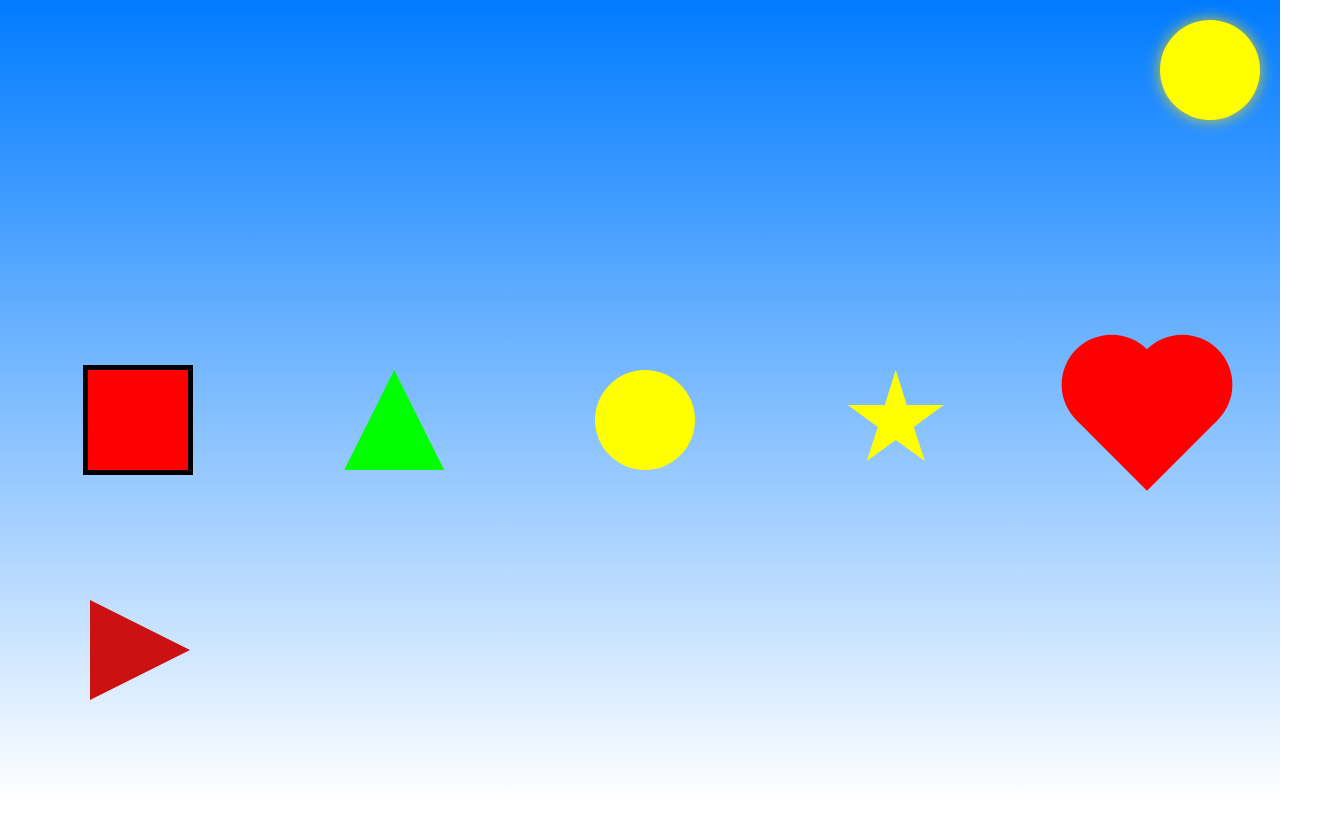
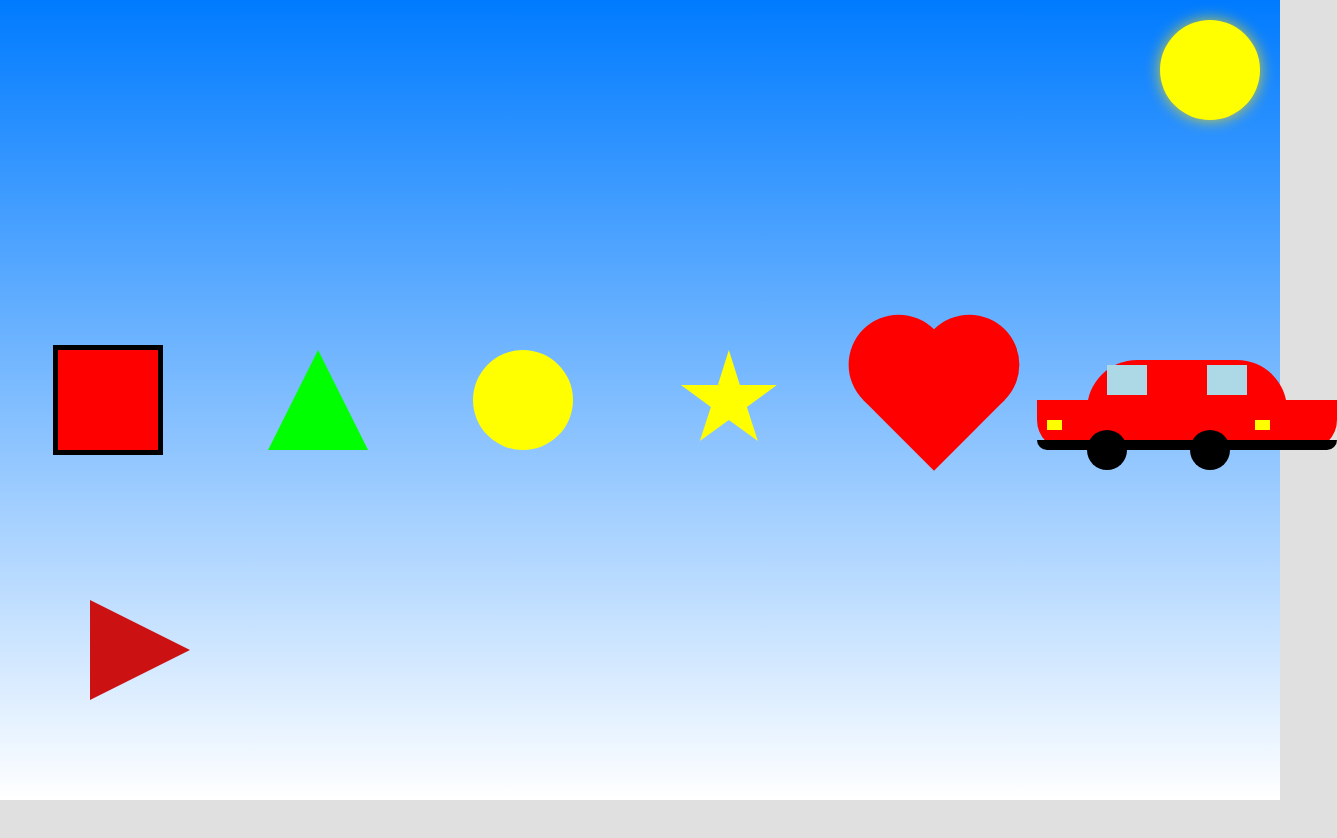
Before and after one commit to danilinhotj187/formacss, a plain HTML site: page index.html in a window 1280 px wide. Shown: the whole page, 1337 px wide, since content can reach past the window. After the commit the page ends 800 px from the top, so only its background shows below. Drawn offline with Linux system fonts and the light colour scheme.

Commit message:
criando carro

```diff
--- /dev/null
+++ b/carro.css
@@ -0,0 +1,104 @@
+/* Estilo do carro esportivo */
+
+body {
+    background-color: #e0e0e0;
+    display: flex;
+    justify-content: center;
+    align-items: center;
+    height: 100vh;
+    margin: 0;
+  }
+
+  .carro {
+    position: relative;
+    width: 300px;
+    height: 100px;
+  }
+
+  /* Parte superior do carro */
+  .topo {
+    position: absolute;
+    top: 10px;
+    left: 50px;
+    width: 200px;
+    height: 50px;
+    background-color: red;
+    border-radius: 50px 50px 0 0;
+  }
+
+  /* Janelas */
+  .janela-esquerda,
+  .janela-direita {
+    position: absolute;
+    top: 15px;
+    width: 40px;
+    height: 30px;
+    background-color: lightblue;
+  }
+
+  .janela-esquerda {
+    left: 70px;
+  }
+
+  .janela-direita {
+    left: 170px;
+  }
+
+  /* Corpo do carro */
+  .corpo {
+    position: absolute;
+    top: 50px;
+    left: 0;
+    width: 300px;
+    height: 50px;
+    background-color: red;
+    border-radius: 0 0 30px 30px;
+  }
+
+  /* Para-choque */
+  .parachoque {
+    position: absolute;
+    bottom: 0;
+    left: 0;
+    width: 300px;
+    height: 10px;
+    background-color: black;
+    border-radius: 0 0 10px 10px;
+  }
+
+  /* Rodas */
+  .roda-esquerda,
+  .roda-direita {
+    position: absolute;
+    bottom: -20px;
+    width: 40px;
+    height: 40px;
+    background-color: black;
+    border-radius: 50%;
+  }
+
+  .roda-esquerda {
+    left: 50px;
+  }
+
+  .roda-direita {
+    right: 50px;
+  }
+
+  /* Faróis */
+  .farol-esquerdo,
+  .farol-direito {
+    position: absolute;
+    top: 70px;
+    width: 15px;
+    height: 10px;
+    background-color: yellow;
+  }
+
+  .farol-esquerdo {
+    left: 10px;
+  }
+
+  .farol-direito {
+    right: 10px;
+  }
--- a/index.html
+++ b/index.html
@@ -3,6 +3,7 @@
 <head>
     <title>Formas com CSS</title>
     <link rel="stylesheet" href="styles.css">
+    <link rel="stylesheet" href="carro.css">
 </head>
 <body>
     <div id="container">
@@ -17,5 +18,17 @@
         </div>
         <div id="seta-direita"></div>
     </div>
+
+    <div class="carro">
+        <div class="topo"></div>
+        <div class="janela-esquerda"></div>
+        <div class="janela-direita"></div>
+        <div class="corpo"></div>
+        <div class="parachoque"></div>
+        <div class="roda-esquerda"></div>
+        <div class="roda-direita"></div>
+        <div class="farol-esquerdo"></div>
+        <div class="farol-direito"></div>
+      </div>
 </body>
 </html>
```
